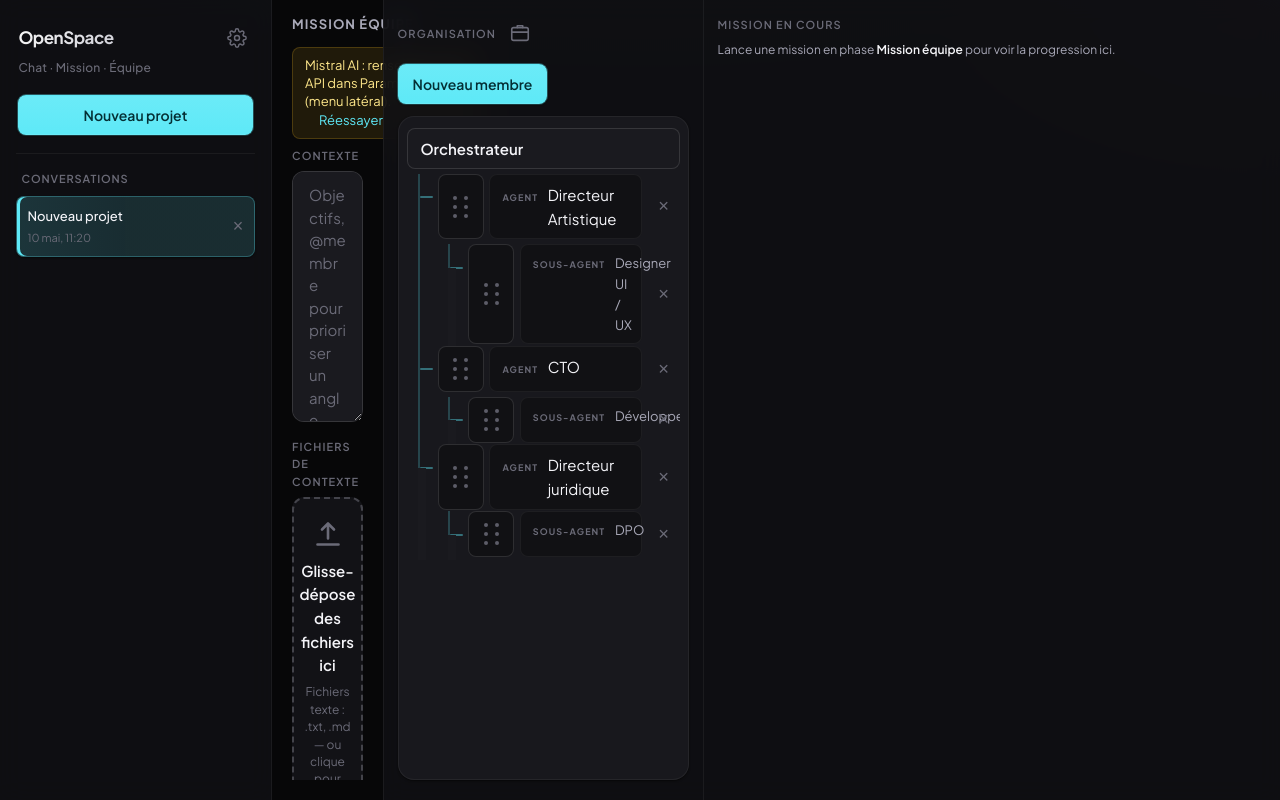
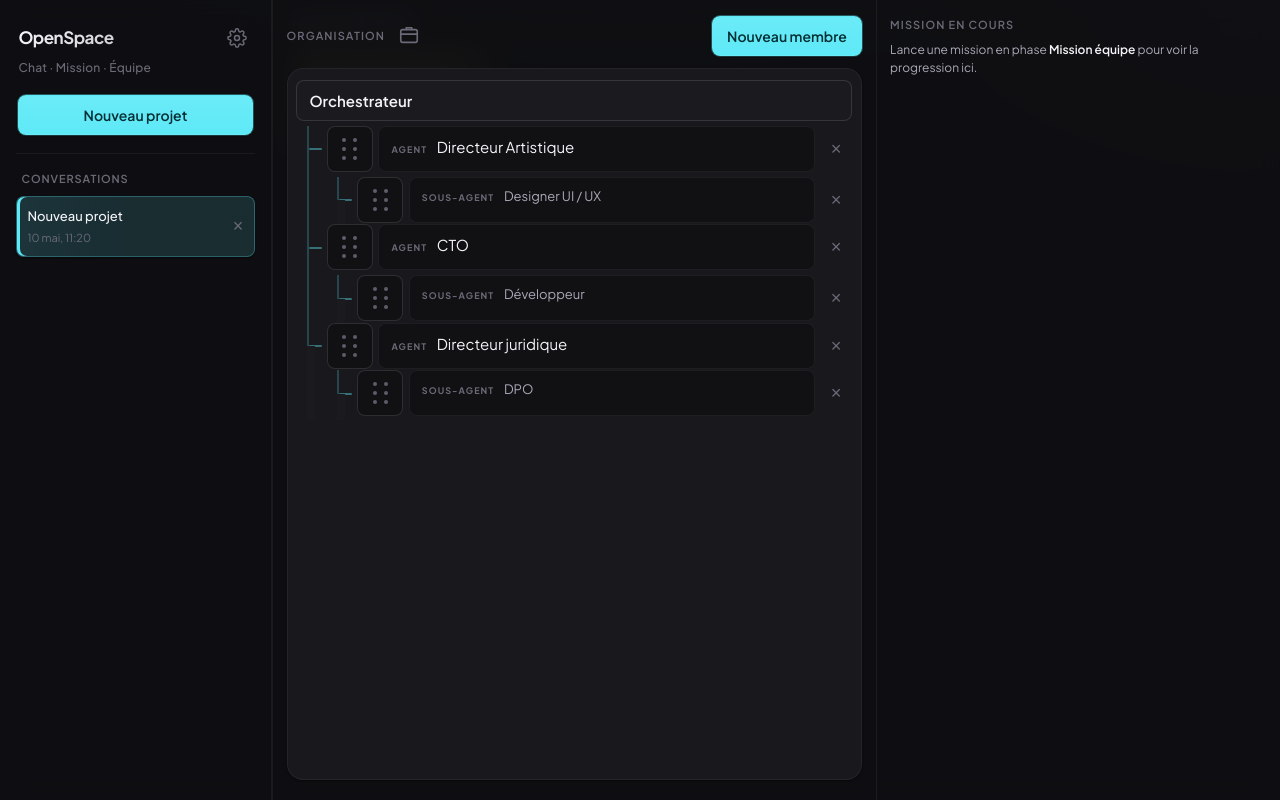
Before and after one commit to ngoujon/assistant-openspace, a React (Vite) app: page / in a window 1280 px wide. Built offline with nearby package versions, Linux system fonts and the light colour scheme.

Commit message:
UI : doubler la largeur de la colonne Organisation (--org-aside-w).

```diff
--- a/src/index.css
+++ b/src/index.css
@@ -27,7 +27,7 @@
   --font: "Plus Jakarta Sans", ui-sans-serif, system-ui, -apple-system, "Segoe UI",
     Roboto, "Helvetica Neue", Arial, sans-serif;
   --sidebar-w: 272px;
-  --org-aside-w: minmax(240px, 20rem);
+  --org-aside-w: minmax(480px, 40rem);
   --activity-w: minmax(280px, 36rem);
   --shadow-sm: 0 1px 2px rgba(0, 0, 0, 0.5);
   --shadow-md: 0 12px 40px rgba(0, 0, 0, 0.38);
```
